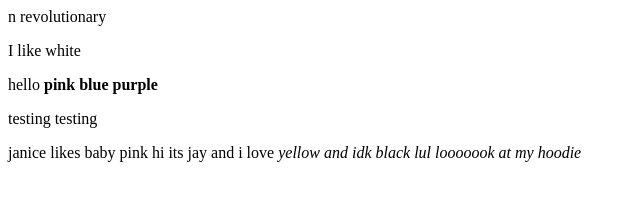
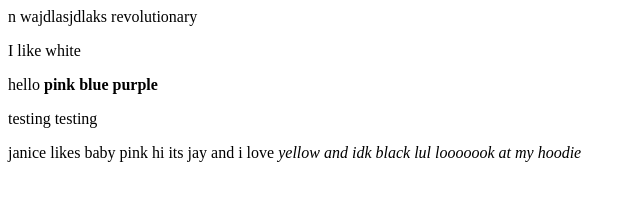
Before and after one commit to jjanicefong/MDIA-LAB03, a plain HTML site: page index.html in a window 1280 px wide. Shown: the whole page, without its empty margins (0-640 px from the left). Drawn offline with Linux system fonts and the light colour scheme.

Commit message:
sum editz

```diff
--- a/index.html
+++ b/index.html
@@ -4,6 +4,8 @@
 		<title>SPAM</title>
 	</head>
 	<body>
+
+	wajdlasjdlaks
 	revolutionary
 		<p>I like white</p>
 		hello <b>pink blue purple</b>
```
